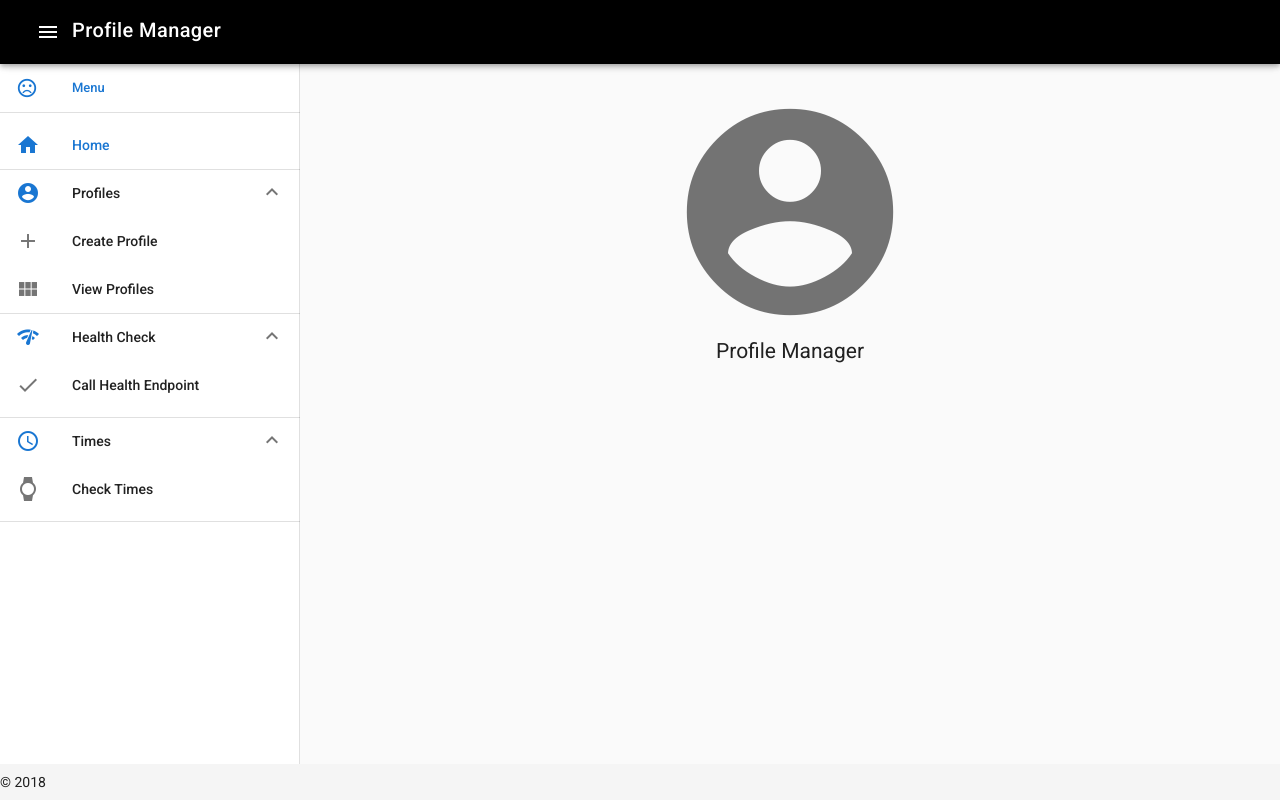
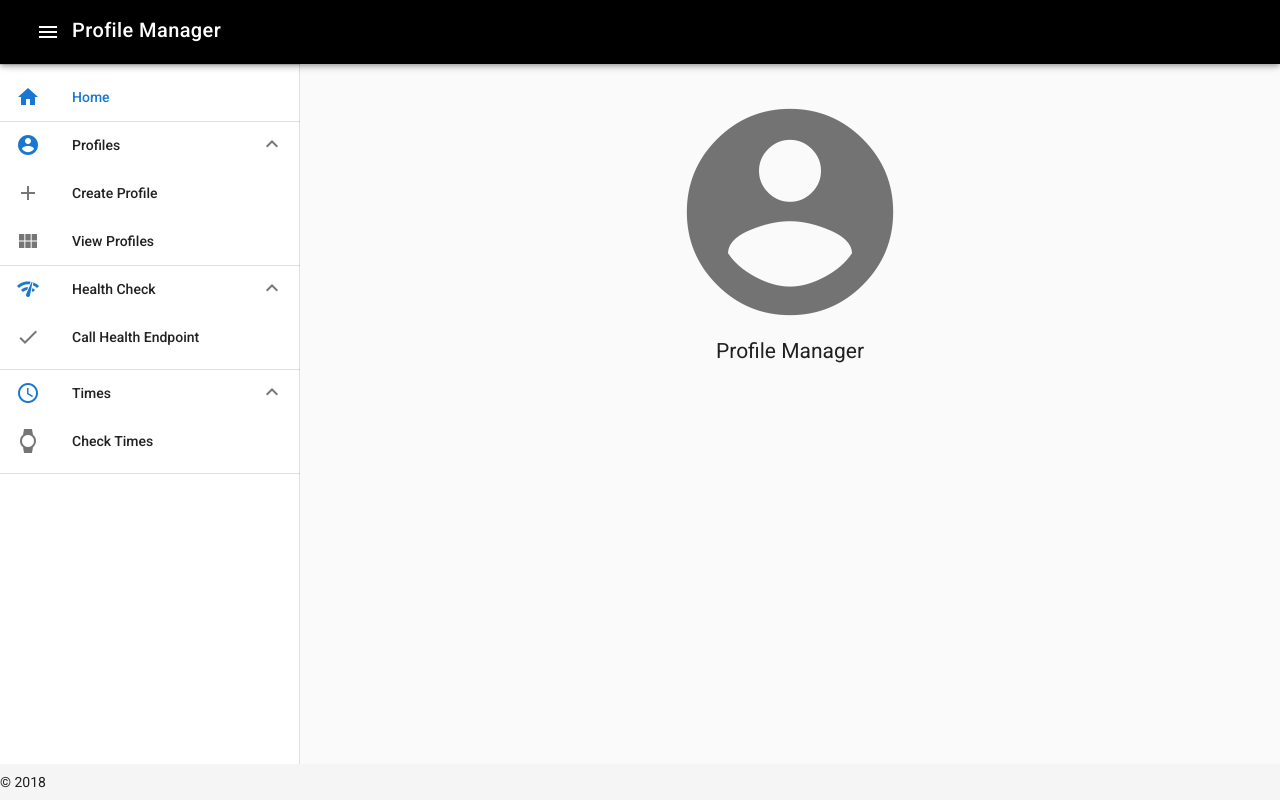
Before and after one commit to dfeg88/vue-profiles-frontend, a Vue app: page /create in a window 1280 px wide. Built offline with nearby package versions, Linux system fonts and the light colour scheme.

Commit message:
get rid of unnecessary stuff

```diff
--- a/src/App.vue
+++ b/src/App.vue
@@ -6,24 +6,6 @@
       fixed
       app
     >
-      <v-list dense>
-        <template>
-          <v-layout>
-            <v-list-tile
-              value="true"
-              v-for="(item, i) in items"
-              :key="i"
-            >
-              <v-list-tile-action>
-                <v-icon v-html="item.icon"></v-icon>
-              </v-list-tile-action>
-              <v-list-tile-content>
-                <v-list-tile-title v-text="item.title"></v-list-tile-title>
-              </v-list-tile-content>
-            </v-list-tile>
-          </v-layout>
-        </template>
-      </v-list>
       <v-divider></v-divider>
       <sidenav-options/>
     </v-navigation-drawer>
--- a/src/views/profile/ViewProfiles.vue
+++ b/src/views/profile/ViewProfiles.vue
@@ -47,7 +47,6 @@ export default {
   data() {
     return {
       loading: true,
-      dialog: {},
       profiles: [],
       tempImageUrl: "https://iphonewalls.net/wp-content/uploads/2015/01/Cute%20Santa%20Claus%20Minimal%20Illustration%20iPhone%206%20Plus%20HD%20Wallpaper-320x480.jpg"
     };
```
